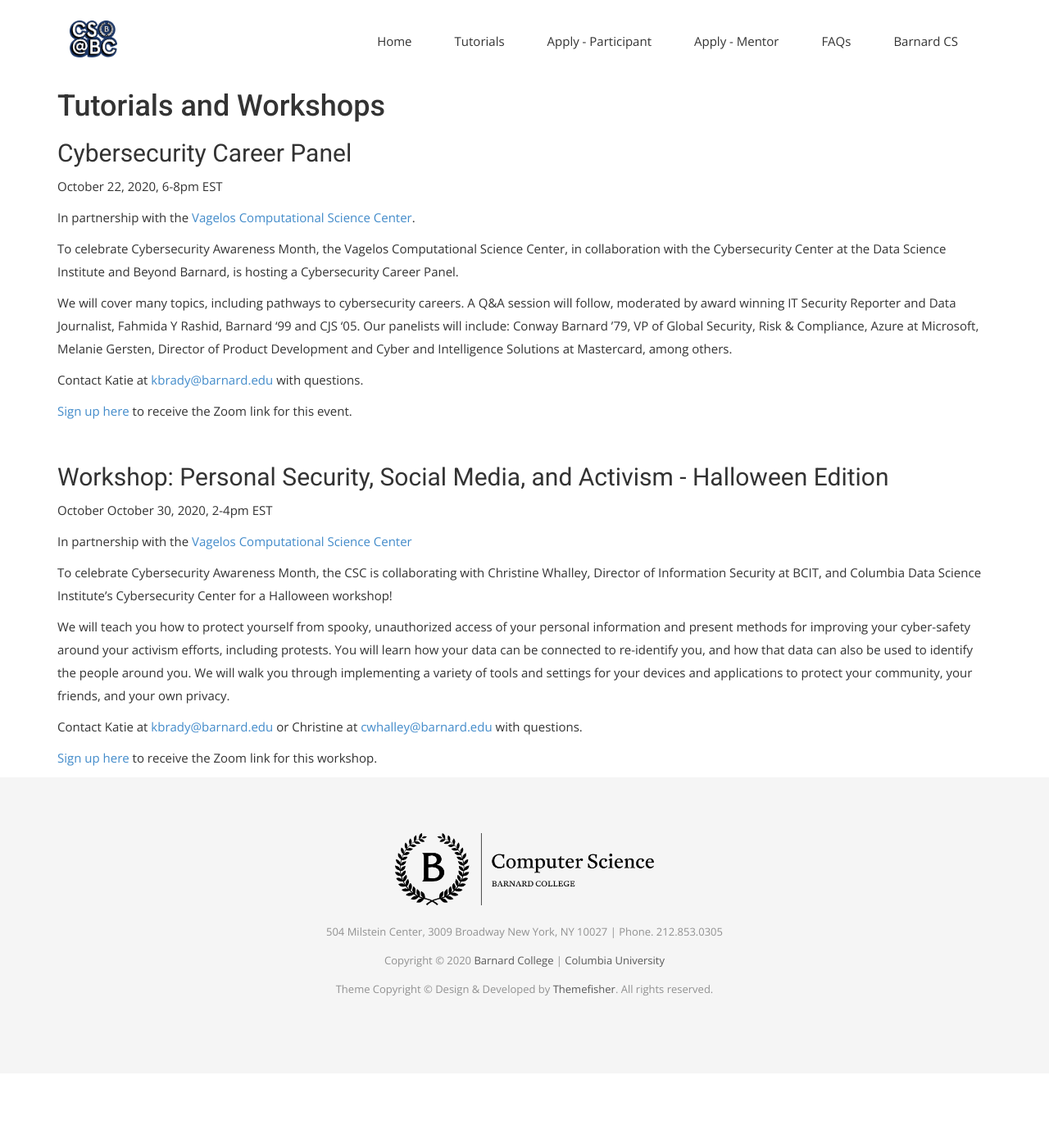
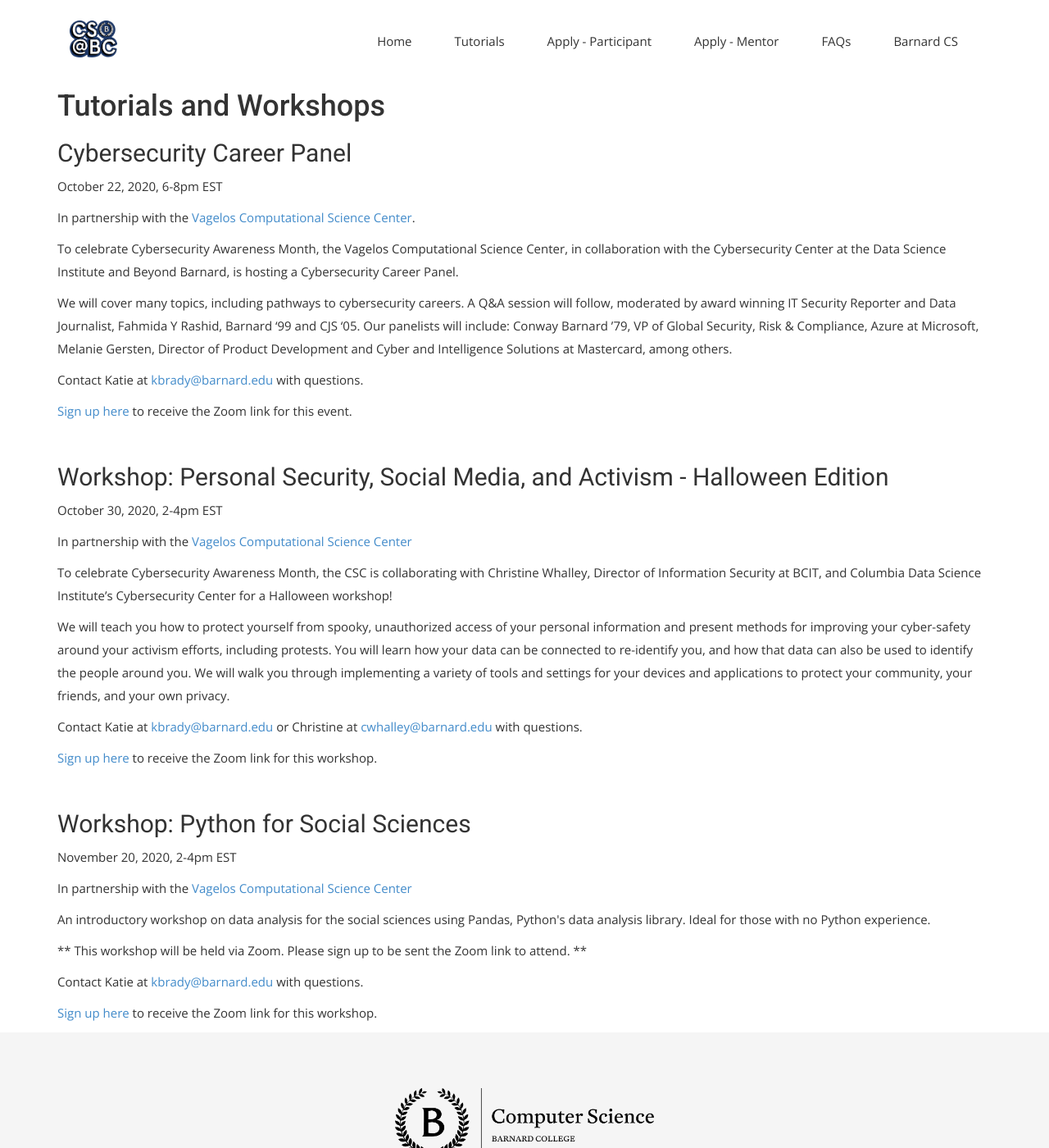
Before and after one commit to BarnardBEARS/BarnardBEARS.github.io, a Jekyll site: the page built from Workshops.html, in a window 1280 px wide and 1400 px high. Shown: the whole window at 82% size. Built offline with Jekyll 4.4.1, drawn with Linux system fonts in a browser that asks for light colours; nearby versions of some CDN libraries; some web fonts are replaced.

Commit message:
added nov 20 workshop

```diff
--- a/Workshops.html
+++ b/Workshops.html
@@ -15,9 +15,11 @@
 <p>Contact Katie at <a href="mailto:kbrady@barnard.edu">kbrady@barnard.edu</a> with questions.</p>
 
 <p><a href="https://www.eventbrite.com/e/cybersecurity-career-panel-tickets-124635669643">Sign up here</a> to receive the Zoom link for this event.</p>
+
 <br>
+
 <h2>Workshop: Personal Security, Social Media, and Activism - Halloween Edition</h2>
-<p>October October 30, 2020, 2-4pm EST</p>
+<p>October 30, 2020, 2-4pm EST</p>
 <p>In partnership with the <a href="https://csc.barnard.edu/">Vagelos Computational Science Center</a></p>
 <p>To celebrate Cybersecurity Awareness Month, the CSC is collaborating with Christine Whalley, Director of Information Security at BCIT, and Columbia Data Science Institute’s Cybersecurity Center for a Halloween workshop! </p>
 
@@ -27,8 +29,15 @@
 
 <p><a href="https://docs.google.com/forms/d/e/1FAIpQLSd_PQhuu6XHHl7vM96-8v9lEg_QKR-lBUqwrT_UMMJJnpF44A/viewform?gxids=7628">Sign up here</a> to receive the Zoom link for this workshop.</p>
 
-<!--<h2>Image Manipulation in Python</h2>
-<p>November 13, 2020, 2-4pm</p>
-<p>In partnership with the <a href="https://csc.barnard.edu/">Vagelos Computational Science Center</a></p>-->
+<br>
 
+<h2>Workshop: Python for Social Sciences</h2>
+<p>November 20, 2020, 2-4pm EST</p>
+<p>In partnership with the <a href="https://csc.barnard.edu/">Vagelos Computational Science Center</a></p>
+<p>An introductory workshop on data analysis for the social sciences using Pandas, Python's data analysis library. Ideal for those with no Python experience.  </p>
+<p>** This workshop will be held via Zoom.  Please sign up to be sent the Zoom link to attend. **</p>
+
+<p>Contact Katie at <a href="mailto:kbrady@barnard.edu">kbrady@barnard.edu</a> with questions.</p>
+
+<p><a href="https://docs.google.com/forms/d/1LPk2VQltgnRmKYmLJRJTfmA8SujiNOYJRGS86kVO2cU/edit?gxids=7628">Sign up here</a> to receive the Zoom link for this workshop.</p>
 </div>
```
